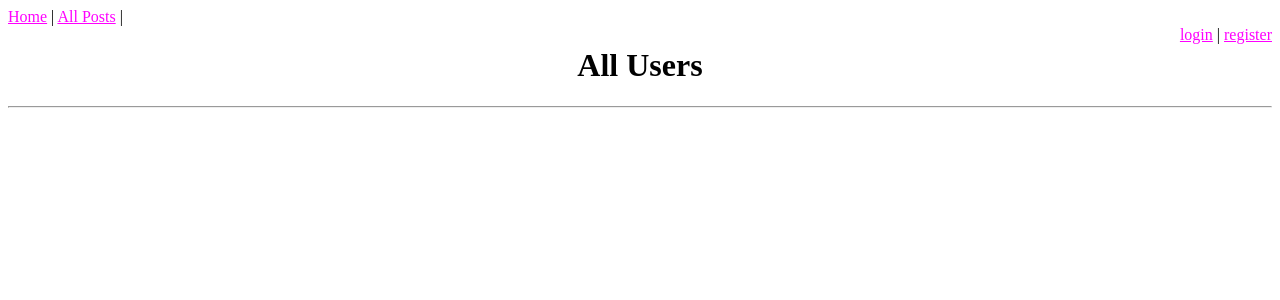
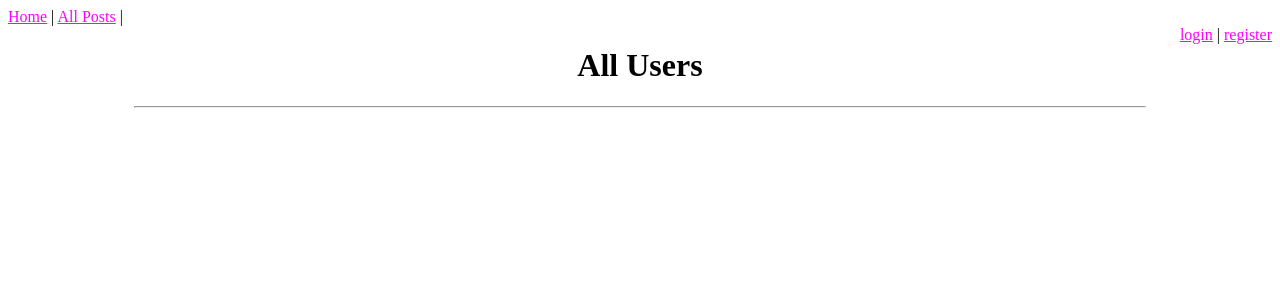
Before and after one commit to gumnar/blogz, a Flask app: page / in a window 1280 px wide. Shown: the top 300 px of the page. Run offline with Flask 2, Linux system fonts and the light colour scheme.

Commit message:
Final commit before submission; *****TODO: refactor, link CSS, and add PW hashsing :TODO*****

```diff
--- a/stylesheet.css
+++ b/css/stylesheet.css
@@ -10,6 +10,10 @@
 .post-author{
     font-size: .75em;
 }
+.app-content{
+    padding-left: 10%;
+    padding-right: 10%;
+}
 h1 {
     text-align: center;
 }
@@ -19,3 +23,7 @@ form div{
 a{
     color: fuchsia;
 }
+body{
+}
+html{
+}
--- a/templates/base.html
+++ b/templates/base.html
@@ -3,7 +3,40 @@
     <head>
         <title>Blogz</title>
 
-        <link type="text/css" rel="stylesheet" href="stylesheet.css">
+        <!--Will not link properly-->
+        <!--<link type="text/css" rel="stylesheet" href="/css/stylesheet.css">-->
+
+        <style type="text/css">
+            .body_error {
+                color: red;
+            }
+            .title_error {
+                color:red;
+            }
+            .error{
+                color: red;
+            }
+            .post-author{
+                font-size: .75em;
+            }
+            .app-content{
+                padding-left: 10%;
+                padding-right: 10%;
+            }
+            h1 {
+                text-align: center;
+            }
+            form div{
+                margin: 1.5em;
+            }
+            a{
+                color: fuchsia;
+            }
+            body{
+            }
+            html{
+            }
+        </style>
 
     </head>
     <body>
@@ -34,8 +67,10 @@
             {% endif %}
         {% endwith %}
 
+        <div class='app-content'>
         {% block content %}
         {% endblock %}
+        </div>
 
     </body>
 </html>
```
